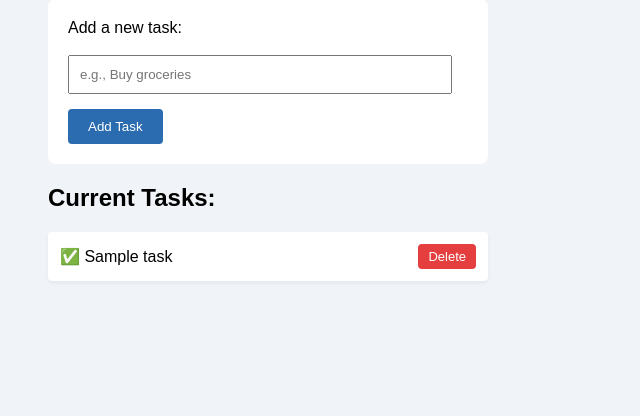
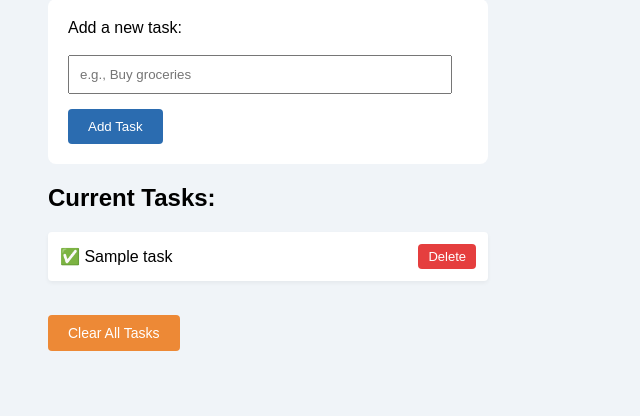
Before and after one commit to iRish-wINe/my-todo-app, a Flask app: page / in a window 1280 px wide. Shown: the part 129-545 px from the top of the page, without its empty margins (0-640 px from the left). Run offline with Flask 3, Linux system fonts and the light colour scheme; tables that the repository leaves empty hold one stand-in row (values such as "Sample post").

Commit message:
Added Clear All button

```diff
--- a/app.py
+++ b/app.py
@@ -51,6 +51,11 @@ def delete_task(task_id):
     # DELETE the specific task row matching this ID from our database table
     query_db("DELETE FROM tasks WHERE id = ?", (task_id,))
     return redirect(url_for("home"))
+@app.route("/clear")
+def clear_all():
+    # This SQL command deletes every single row inside the tasks table
+    query_db("DELETE FROM tasks")
+    return redirect(url_for("home"))
 
 if __name__ == "__main__":
     app.run(debug=True)
--- a/templates/index.html
+++ b/templates/index.html
@@ -51,6 +51,19 @@
             </li>
         {% endfor %}
     </ul>
+    <!-- Clear All Link styled as a modern orange button -->
+    {% if tasks %}
+        <br>
+        <a href="/clear" style="
+            background-color: #ed8936;
+            color: white;
+            text-decoration: none;
+            padding: 10px 20px;
+            border-radius: 4px;
+            display: inline-block;
+            font-size: 14px;
+        ">Clear All Tasks</a>
+    {% endif %}
 
 </body>
 </html>
```
